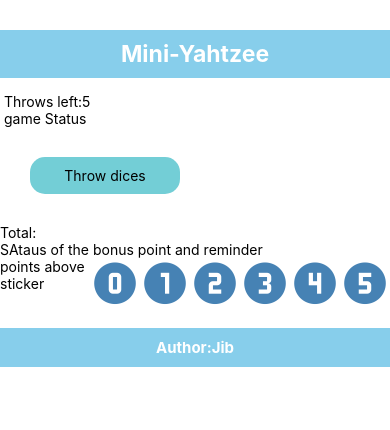
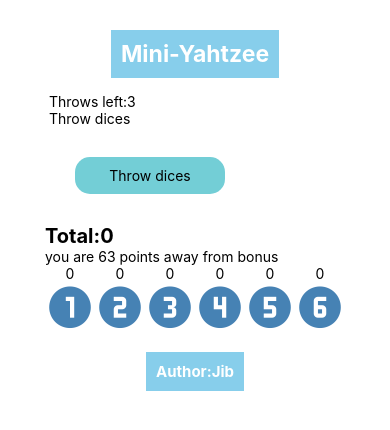
Before and after one commit to Jiblal/second-Assignement, a React Native app: screen / in a window 390 px wide. Shown: the top 430 px of the page. Built offline with nearby package versions, Linux system fonts and the light colour scheme.

Commit message:
Everything is done and tested, Appearance of code should be beautified

```diff
--- a/App.js
+++ b/App.js
@@ -1,15 +1,17 @@
 
-import { View } from 'react-native';
+import { View, Text } from 'react-native';
 import Header from './components/Header';
 import Footer from './components/Footer'
 import GameBoard from './components/GameDetail'
-
+import styles from './style/style'
 export default function App() {
   return (
-    <View >
+    <View style={styles.container}>
      <Header/>
       <GameBoard/>
-     <Footer/>
+      <Footer/>
     </View>
+
+
   );
 }
--- a/components/GameDetail.js
+++ b/components/GameDetail.js
@@ -6,17 +6,60 @@ import { MaterialCommunityIcons } from '@expo/vector-icons';
 
 const NBR_OF_DICES = 5;
 let board =[];
-const NBR_OF_Throws= 5;
+const NBR_OF_Throws= 3;
 const NBR_OF_Numeric_Circle= 6;
 let NumberCircle =[]
+const BONUS = 63;
+
+
 export default function GameDetail() {
     const [nbrOfThrowsLeft, setNbrOfThrowsLeft]= useState(NBR_OF_Throws);
     const [sum, setSum  ]= useState(0);
-    const [status, setStatus]= useState('');
-    const [selectedDices, setSelectedDices] = useState(new Array(6).fill(0));
-    const [arraySum, setArraySum ]= useState(new Array())
+    const [status, setStatus]= useState('Throw dices');
+    const [selectedDices, setSelectedDices] = useState(new Array(NBR_OF_DICES).fill(false));
+    const [selectedNumberCircle, setSelectedNumberCircle]= useState(new Array(NBR_OF_Numeric_Circle).fill(false))
+    const [arraySum, setArraySum ]= useState(new Array(NBR_OF_Numeric_Circle).fill(0))
+    const [tempArray, setTempArray]= useState(new Array(NBR_OF_DICES).fill(0))
+    const [bonuspoints, setBonusPoints]= useState(BONUS);
+    const [isPointSelected, setIsPointSelected]= useState(false)
+    const [total, setTotal]= useState(0)
+
+    getNumericCirlce()
+    useEffect(()=>{
+        if(nbrOfThrowsLeft === NBR_OF_Throws){
+            // setStatus('game is not started yet')
+            console.log('Game started')
+        }
+        if(nbrOfThrowsLeft===0){
+            setStatus('Select your points')
+        }
+        if(nbrOfThrowsLeft<0){
+            setNbrOfThrowsLeft(NBR_OF_Throws-1)
+        }
+        // if(nbrOfThrowsLeft===0){
+        //     setStatus('select your points')
+        // }
+        console.log('from use effec after theow'+tempArray);
+        console.log("testing"+arraySum)
+        calculationgTotal(arraySum)
+
+        // comparing if game is over. It is compared by comparing all selected circle
+         if(selectedNumberCircle.every((val)=>(val===true))){
+            setStatus('Game Over. All Points are selected');
+            setNbrOfThrowsLeft(0);
+         }
+
+    },[nbrOfThrowsLeft, tempArray,arraySum, total] );
+
+    // calculating sum of Arraysum
+    function calculationgTotal(arraySum){
+        const sum =  arraySum.reduce((result,number)=> result+number);
+        setTotal(sum)
 
 
+
+
+    }
 
     const row=[];
     for (let i = 0; i < NBR_OF_DICES; i++) {
@@ -37,91 +80,194 @@ export default function GameDetail() {
     const circleRow=[];
     for (let i = 0; i < NBR_OF_Numeric_Circle; i++) {
         circleRow.push(
+            <View key={'circle'+i}>
+                <Text style={styles.arraySum}>{arraySum[i]}</Text>
             <Pressable
-                key={"row"+i}
-                onPress={() => console.log('selectdice(i)'+ i)}>
+                key={"circleRow"+i}
+                onPress={() => SelectNumericCircle(i)}>
                 <MaterialCommunityIcons
                     name={NumberCircle[i]}
-                    key={"row"+i}
+                    key={"circleRow1"+i}
                     size={50}
-                    color={getDiceColor(i)}>
+                    color={getCircleColor(i)}>
                 </MaterialCommunityIcons>
             </Pressable>
+            </View>
         )
 
     }
 
+    // Dice color
+    function getDiceColor(i) {
 
-    function getDiceColor(i) {
-        if(NumberCircle.every((val, i, arr)=> val=== arr[0])){
-            return 'orange'
+            return selectedDices[i] ? 'black':'steelblue';
+
     }
-        else{
-            return selectedDices[i] ? 'black':'steelblue';
+    // circle color
+    function getCircleColor(i) {
+
+
+            return selectedNumberCircle[i] ? 'black':'steelblue';
+
     }
-    }
-    function getCircleColor(i) {
-        if(board.every((val, i, arr)=> val=== arr[0])){
-            return 'orange'
-        }
-        else{
-            return selectedDices[i] ? 'black':'steelblue';
-        }
-    }
+    // toggle dice
+    function selectDice(i) {
 
-    function selectDice(i) {
-        console.log('pressed button'+ i+1)
+        let val= tempArray[i]
+        // verifying if the Number is already selected, if yes, user is not allowed to select
+        // that number
+        if(selectedNumberCircle[val-1]){
+            setStatus('You already selected '+ val)
+        }else{
+
             let dices =[... selectedDices];
             dices[i]= selectedDices[i]? false : true;
             console.log(dices[i])
             setSelectedDices(dices)
+        }
+
+    }
+    // toggle Numeric Circle
+    function SelectNumericCircle( i) {
+        //just before selecting  numeric circle add sum of selected value;
+        // If else statement to varify if selected nurmber is same as selected dices
+        let value= 0;
+        let allow = false;
+        let index= null;
+        for(let j=0; j<tempArray.length; j++){
+            if(selectedDices[j]){
+                value= tempArray[j];
+                index= j
+                break;
+            }
+
+        }
+        if(value===(i+1)&& selectedDices[index]){
+            allow= true;
+        }
+        if(allow && nbrOfThrowsLeft===0){
+
+            let localSum =0
+            console.log('TemArrary from select numeirfc '+ tempArray)
+            for (let i = 0; i < tempArray.length; i++) {
+            if(selectedDices[i]){
+                    localSum += tempArray[i]
+                }
+            }
+            // set localsum value in to the array of  sumArray
+            //console.log('local sum:'+ localSum)
+            let tempSumArray=[...arraySum];
+            tempSumArray[i]= localSum;
+            setArraySum(tempSumArray);
+
+                //setBonusPoints(bonuspoints-10)
+
+
+            //console.log('Total in bonus points'+ total)
+
+            // point selected or not
+            setIsPointSelected(true)
+            // clear tempArray and selectedDices
+            clear();
+
+            // function for calculating sum of Arraysum
+
+
+
+                // toggle Numeric circle
+            let NumberCircles =[...selectedNumberCircle];
+            NumberCircles[i] = selectedNumberCircle[i]?false:true;
+            setSelectedNumberCircle(NumberCircles)
+            // sumOfDices(sum, i)
+
+        }
+        else{
+            setStatus('Throw 3 times before setting points')
+        }
+
 
     }
 
+
+
+    // thow dices call by button
     function throwDieces(){
-        // temporarly
 
+        if(nbrOfThrowsLeft===0 && !isPointSelected){
+            setStatus('Select your point before next throw')
+        }
+        else{
+            // bringing IsPoint to it's original state
+            setIsPointSelected(false)
+
+            // temporarly array for this local area
+            let letTemp = [];
+            letTemp=[...tempArray];
             for (let i = 0; i < NBR_OF_DICES; i++) {
+
                 if(!selectedDices[i]){
-                let randomNumnber = Math.floor(Math.random()*6+1);
-                board[i]= 'dice-'+randomNumnber
+                    let randomNumber = Math.floor(Math.random()*6+1);
+                    board[i]= 'dice-'+randomNumber;
+                    //saving all ramdom value in a array so that latter we can calculate it's value
+
+                    letTemp[i]= randomNumber;
+                    //console.log('at throw dices:'+letTemp);
+
+                }
+                // show one step behind problem: solved by updating TempArray in UseEffect
+
+            }
+            setTempArray( ()=>{setTempArray(letTemp)});
+
+            //console.log('after random value:'+tempArray);
+
+
+            setNbrOfThrowsLeft(nbrOfThrowsLeft-1)
+            // change it to select dices
+            setStatus('Select and throw dices again')
         }
     }
-        setNbrOfThrowsLeft(nbrOfThrowsLeft-1)
+
+
+    function getNumericCirlce(){
+        for (let i = 0; i < NBR_OF_Numeric_Circle; i++) {
+            NumberCircle[i]= 'numeric-'+(i+1).toString() +'-circle' ;
+        }
+    }
+
+
+
+
+    function clear(){
+        setTempArray(new Array(NBR_OF_DICES).fill(0));
+        setSelectedDices(new Array(NBR_OF_DICES).fill(false));
+        //throwDieces()
+        setNbrOfThrowsLeft(NBR_OF_Throws)
+        setStatus('throw your Dices')
+
+
 
     }
 
-    function getNumericCirlce(){
-        for (let i = 0; i < NBR_OF_Numeric_Circle; i++) {
-            NumberCircle[i]= 'numeric-'+i.toString() +'-circle' ;
-        }
-    }
 
-    useEffect(()=>{
 
-        if(nbrOfThrowsLeft === NBR_OF_Throws){
-            setStatus('game is not started yet')
-        }
-        if(nbrOfThrowsLeft<0){
-            setNbrOfThrowsLeft(NBR_OF_Throws-1)
-        }
 
-        getNumericCirlce()
-    },[nbrOfThrowsLeft] );
   return (
-    <View>
-      <View style={styles.flex} > {row}</View>
+    <View >
+      <View style={styles.flex}>{row}</View>
       <Text> Throws left:{nbrOfThrowsLeft} </Text>
-      <Text> game Status</Text>
+      <Text> {status}</Text>
       <Pressable style={styles.button}
         onPress={()=> throwDieces()}  >
         <Text>Throw dices</Text>
        </Pressable>
-       <Text>Total: </Text>
-       <Text>SAtaus of the bonus point and reminder </Text>
+       <Text style={styles.total}>Total:{total} </Text>
+       <Text>{(bonuspoints-total)<=0?
+       `you get your bonus`
+       :`you are ${bonuspoints-total} points away from bonus`}
+       </Text>
 
        <View style={styles.flex}>
-           <Text >points above sticker</Text>
            {circleRow}
        </View>
 
--- a/style/style.js
+++ b/style/style.js
@@ -3,7 +3,9 @@ import { StyleSheet } from 'react-native';
 export default StyleSheet.create({
   container: {
     flex: 1,
-    backgroundColor: '#fff'
+    backgroundColor: '#fff',
+    alignItems:'center',
+    alignContent:'center'
   },
   header: {
     marginTop: 30,
@@ -64,5 +66,13 @@ export default StyleSheet.create({
   buttonText: {
     color:"#2B2B52",
     fontSize: 20
+  },
+  arraySum:{
+    textAlign:'center'
+
+  },
+  total:{
+    fontSize: 20,
+    fontWeight:'bold'
   }
 });
```
Lines whose indentation alone changed are shown as unchanged.
